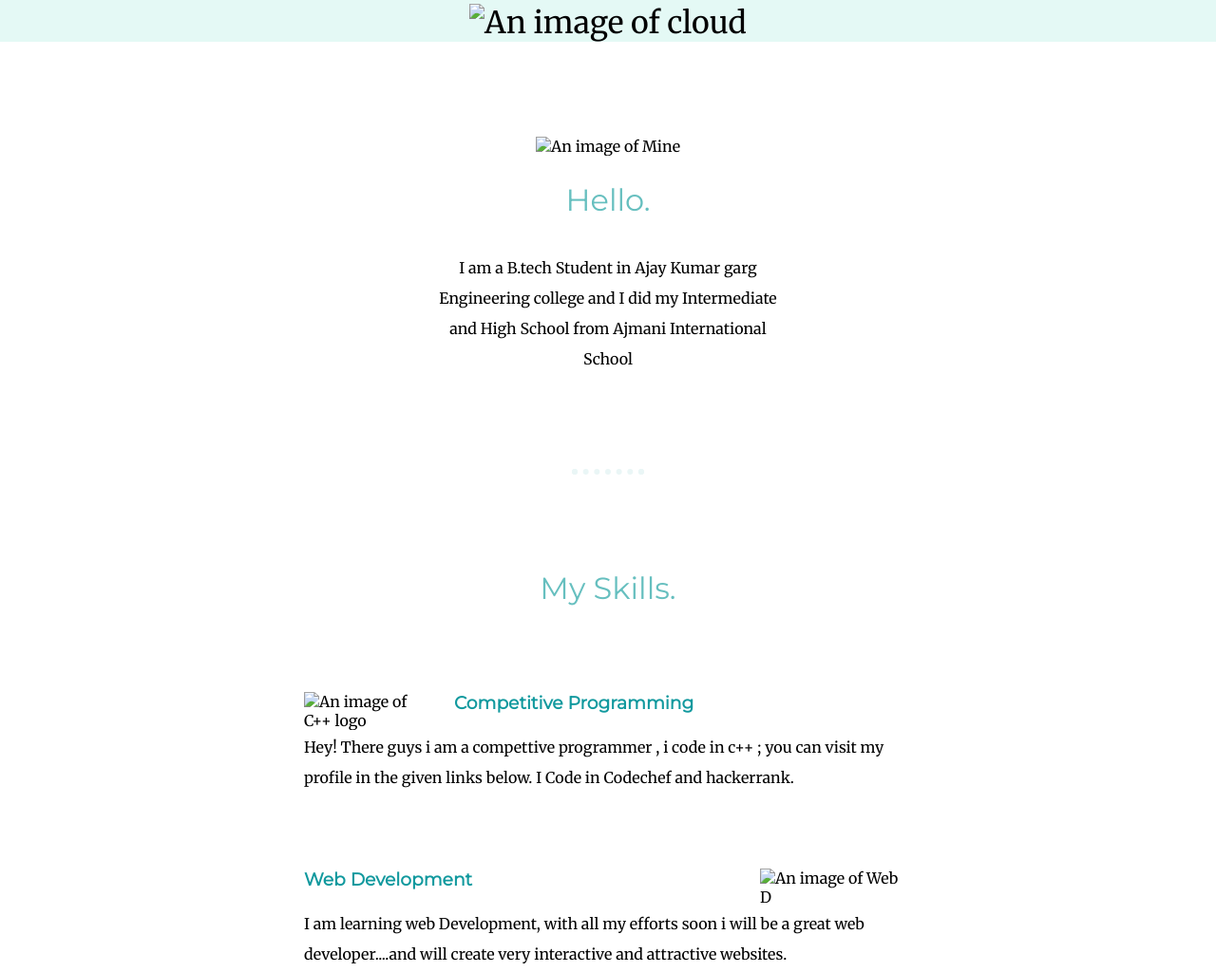
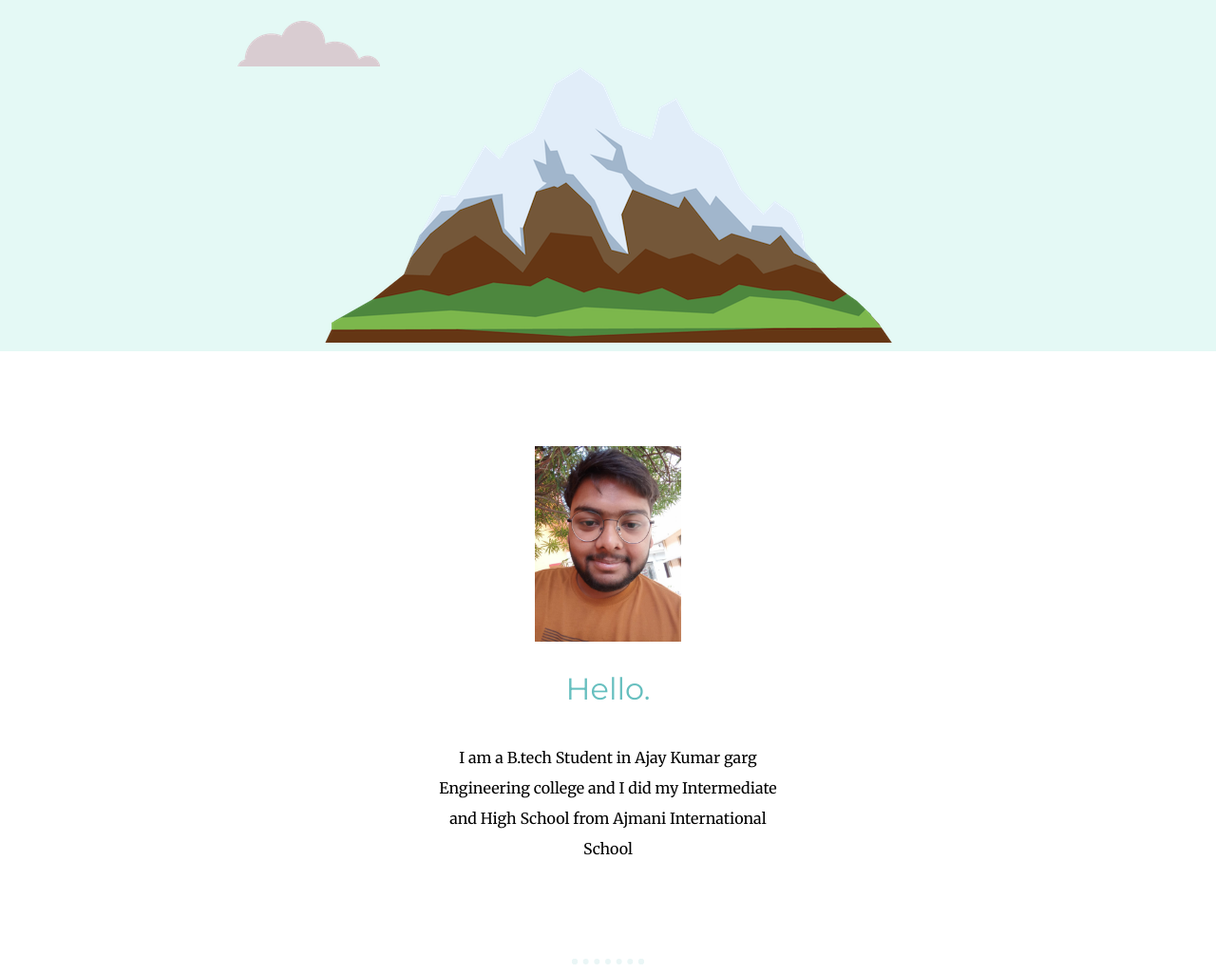
Before and after one commit to Pratham2024/cv, a plain HTML site: page index.html in a window 1280 px wide. Shown: the part 428-1452 px from the top of the page at 95% size. Drawn offline with Linux system fonts and the light colour scheme; files that its build step writes are made by us from their sources.

Commit message:
Update index.html

```diff
--- a/index.html
+++ b/index.html
@@ -3,7 +3,7 @@
   <head>
     <meta charset="utf-8">
     <title>MY WEBSITE</title>
-    <link rel="stylesheet" href="css/styles.css">
+    <link rel="stylesheet" href="styles.css">
     <link rel="icon" href="favicon.ico">
     <link rel="preconnect" href="https://fonts.googleapis.com">
 <link rel="preconnect" href="https://fonts.gstatic.com" crossorigin>
@@ -11,16 +11,16 @@
   </head>
   <body>
     <div class="top-container">
-        <img class="top-cloud" src="images\cloud.png" alt="An image of cloud">
+        <img class="top-cloud" src="cloud.png" alt="An image of cloud">
       <h1>I'm Pratham</h1>
       <h2>A <span class="pro">pro</span>grammer</h2>
-    <img class="bottom-cloud" src="images\cloud.png" alt="An image of cloud">
-    <img src="images\mountain.png" alt="An image of cloud">
+    <img class="bottom-cloud" src="cloud.png" alt="An image of cloud">
+    <img src="mountain.png" alt="An image of cloud">
   </div>
 
     <div class="middle-container">
       <div class="profile">
-        <img src="images\IMAGES.jpeg" alt="An image of Mine" class="my-img">
+        <img src="IMAGES.jpeg" alt="An image of Mine" class="my-img">
         <h2>Hello.</h2>
         <p class="intro">I am a B.tech Student in Ajay Kumar garg Engineering college and I did my Intermediate and High School from Ajmani International School</p>
       </div>
@@ -31,13 +31,13 @@
         <h2>My Skills.</h2>
 
         <div class="skill-row">
-          <img class="code-img" src="images\c++.png" alt="An image of C++ logo" >
+          <img class="code-img" src="c++.png" alt="An image of C++ logo" >
           <h3>Competitive Programming</h3>
           <p>Hey! There guys i am a compettive programmer , i code in c++ ; you can visit my profile in the given links below. I Code in Codechef and hackerrank. </p>
         </div>
 
         <div class="skill-row">
-          <img class="Development-img" src="images\web-dev.jpg" alt="An image of Web D" >
+          <img class="Development-img" src="web-dev.jpg" alt="An image of Web D" >
           <h3>Web Development</h3>
           <p>I am learning web Development, with all my efforts soon i will be a great web developer....and will create very interactive and attractive websites.</p>
         </div>
```
